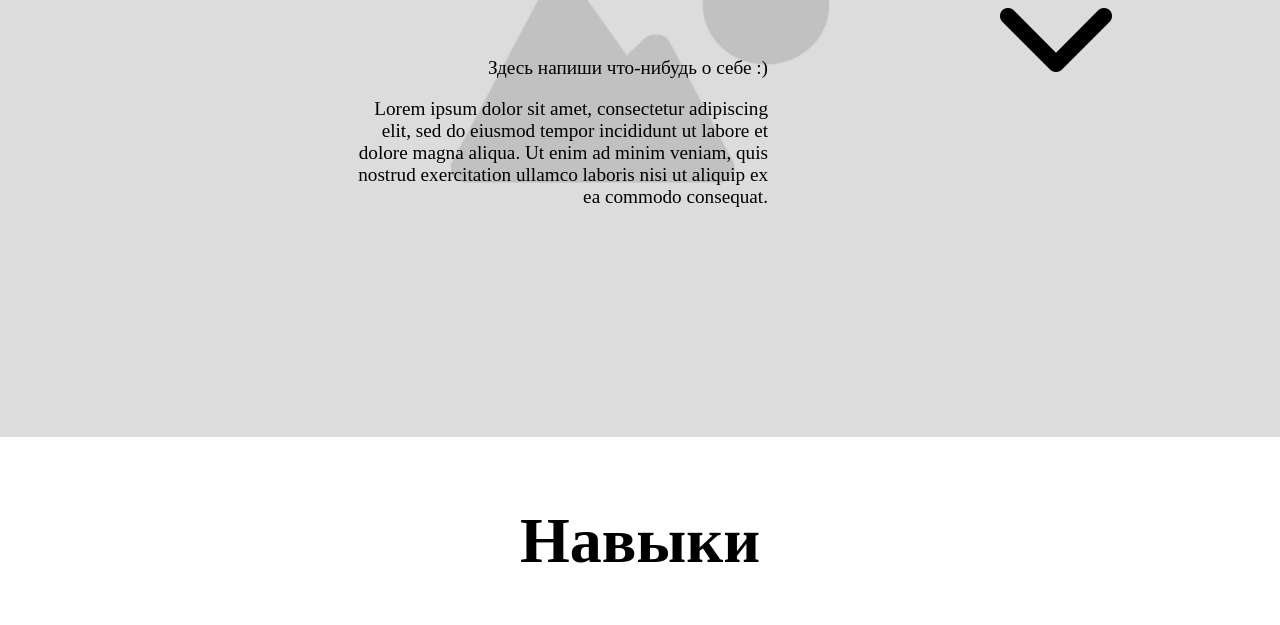
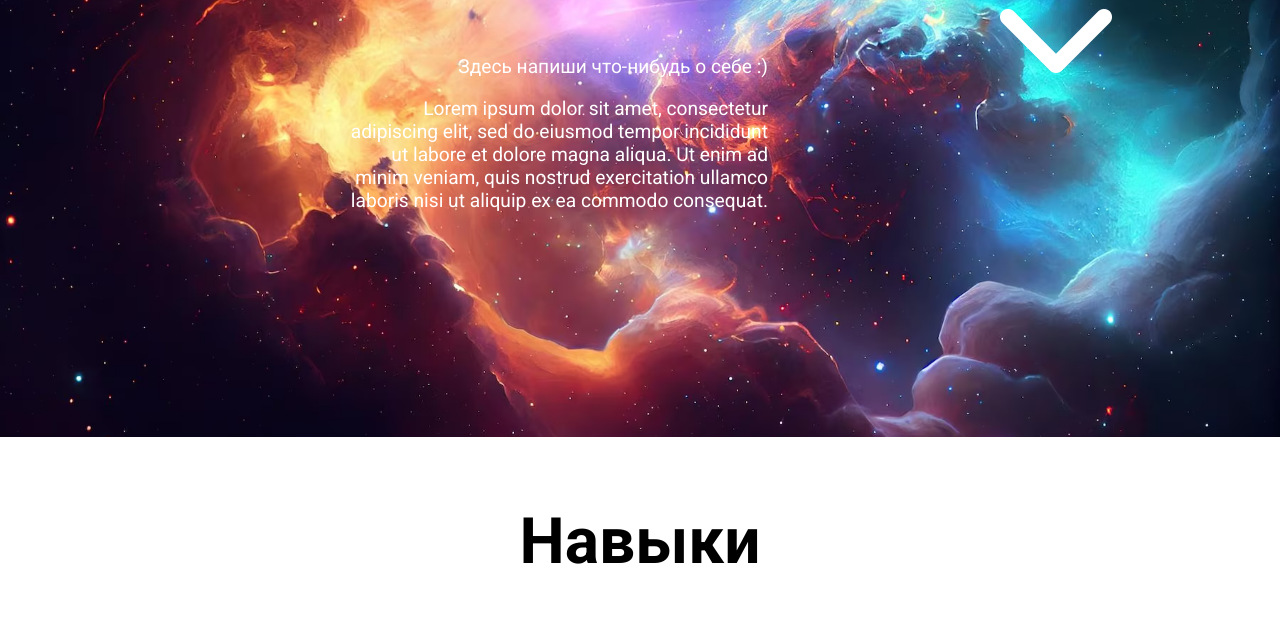
Before and after one commit to timolink/promosite, a plain HTML site: page index.html in a window 1280 px wide. Shown: the part 363-988 px from the top of the page. Drawn offline with Linux system fonts and the light colour scheme.

Commit message:
add background(header) and font

```diff
--- a/style.css
+++ b/style.css
@@ -1,14 +1,17 @@
+@import url('https://fonts.googleapis.com/css2?family=Roboto:ital,wght@0,100;0,300;0,400;0,500;0,700;0,900;1,100;1,300;1,400;1,500;1,700;1,900&display=swap');
 body {
     margin: 0;
     padding: 0;
+    font-family: "Roboto", serif;
 }
 
 header {
     width: 100vw;
     height: 100vh;
-    background: url(header_bg.webp);
+    background: url(ultra-detailed-nebula-abstract-wallpaper-4_1562-749.avif);
     background-size: cover;
     display: flex;
+    color: white;
 }
 
 .header_left {
```
Also changed, not shown: ultra-detailed-nebula-abstract-wallpaper-4_1562-749.avif (added).
